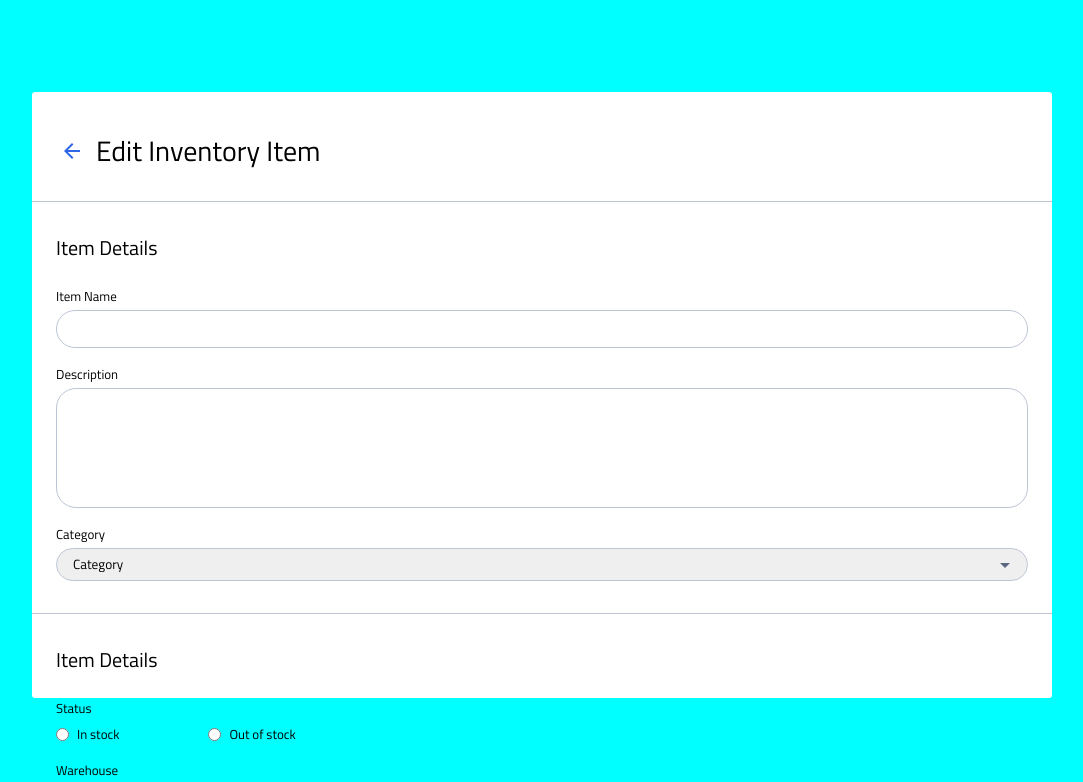
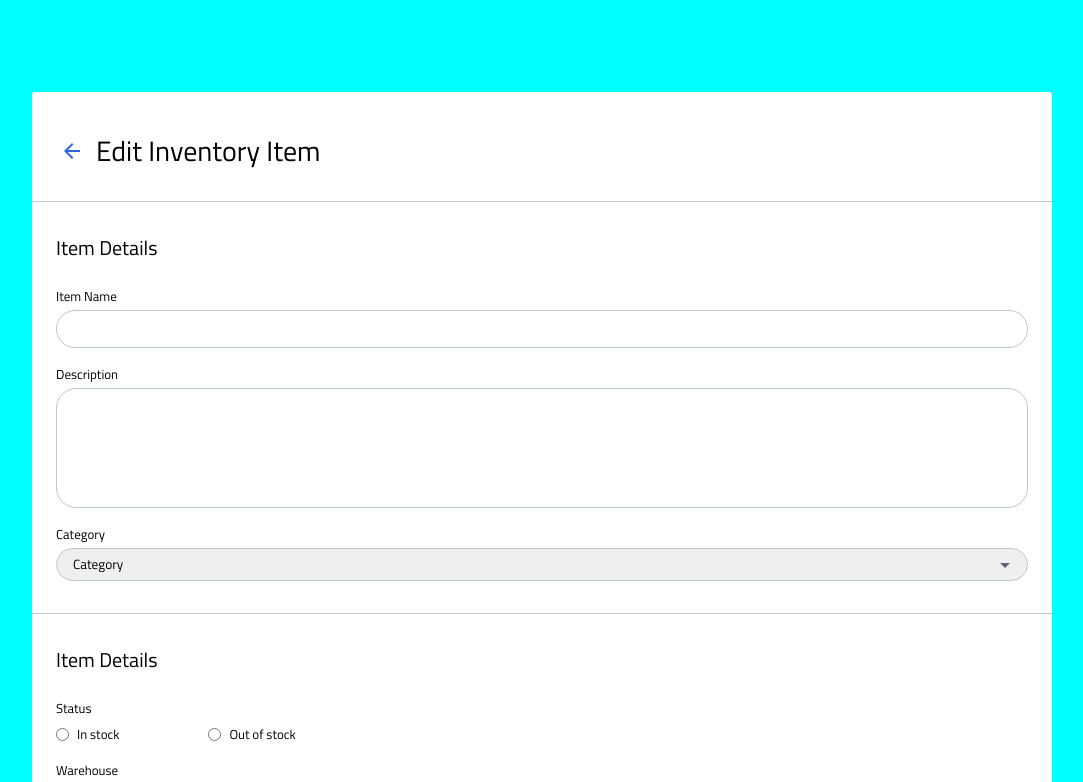
Before and after one commit to jmak119/instock-client, a React (Create React App) app: page / in a window 1280 px wide. Shown: the top 782 px of the page, without its empty margins (98-1181 px from the left). Built offline with nearby package versions, Linux system fonts and the light colour scheme.

Commit message:
Style edit inventory more

```diff
--- a/src/pages/EditInventoryItem/EditInventoryItem.scss
+++ b/src/pages/EditInventoryItem/EditInventoryItem.scss
@@ -15,13 +15,11 @@
   margin-bottom: 96px;
 
   @include tablet {
-    height: 606px;
     width: 704px;
     margin-top: 92px;
   }
 
   @include desktop {
-    height: 606px;
     width: 1020px;
     margin-top: 92px;
   }
```
